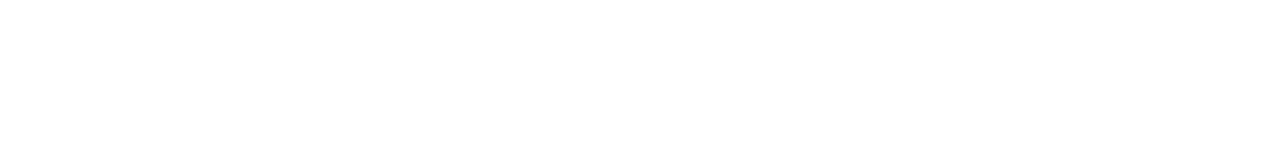
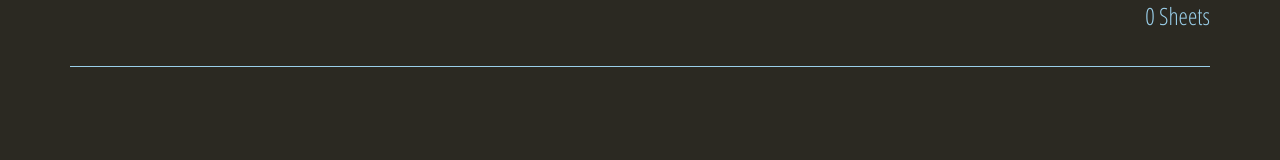
Before and after one commit to dmoennich/sheets, a website: page browser/index.html in a window 1280 px wide. Drawn offline with nearby package versions, Linux system fonts and the light colour scheme; files that its build step writes are made by us from their sources.

Commit message:
playing with styles

```diff
--- a/browser/index.html
+++ b/browser/index.html
@@ -3,11 +3,27 @@
 <head>
     <meta charset="UTF-8">
     <title>Sheets</title>
+    <link rel="stylesheet" type="text/css" href="/bootstrap/dist/css/bootstrap.min.css" />
     <link rel="stylesheet" type="text/css" href="/sheets.css" />
-    <link rel="stylesheet" type="text/css" href="/bootstrap/dist/css/bootstrap.min.css" />
+    <link href='https://fonts.googleapis.com/css?family=Open+Sans+Condensed:300,700' rel='stylesheet' type='text/css'>
     <script src="/angular/angular.js"></script>
 </head>
 <body>
+
+    <div class="container">
+
+        <div class="row">
+            <div class="col-md-12 text-right headline">0 Sheets</div>
+        </div>
+
+        <div class="row">
+            <div class="col-md-12"><input class="cmd" type="text" /></div>
+        </div>
+
+
+    </div>
+
+
     <script src="/sheets-bundle.js"></script>
 </body>
 </html>
--- a/browser/scss/sheets.scss
+++ b/browser/scss/sheets.scss
@@ -0,0 +1,21 @@
+body {
+  background-color: #2B2922 !important;
+  font-family: 'Open Sans Condensed', sans-serif !important;
+  font-weight: 100;
+  color: #9acfea !important;
+}
+
+
+.headline {
+  font-size: 1.7em;
+}
+
+.cmd, .cmd:focus{
+  outline-width: 0;
+  background-color: #2B2922;
+  font-weight: 700;
+  font-size: 1.5em;
+  border: none;
+  border-bottom: 1px solid #9acfea;
+  width: 100%;
+}
--- a/gulpfile.babel.js
+++ b/gulpfile.babel.js
@@ -35,3 +35,9 @@ gulp.task('buildcss', ["clean"], function () {
 });
 
 gulp.task("default", ["clean", "buildcss", "buildjs"]);
+
+
+gulp.task("watch", ["default"], () => {
+    gulp.watch(["./browser/modules/**/*.js", "./browser/scss/**"], ["default"])
+        .on("change", (event) => console.log(`${event.path} was changed`));
+});
```
Also changed, not shown: dist/sheets.css.
